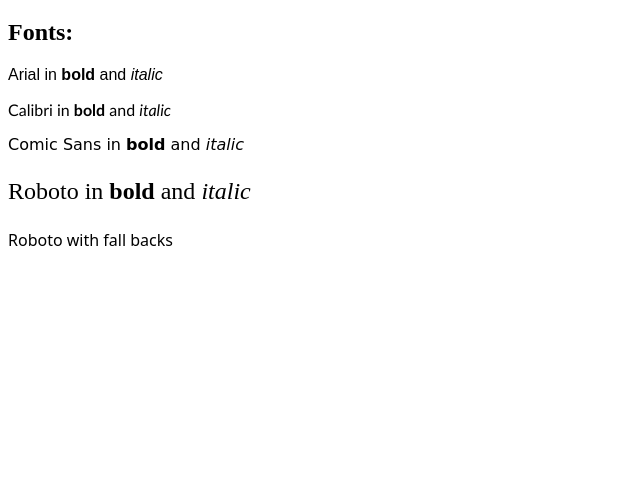
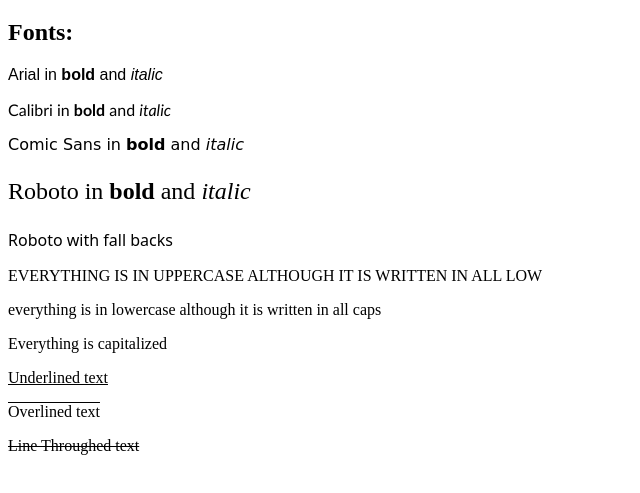
Before and after one commit to yamaanqidwai/CSS-Text-Practise, a plain HTML site: page index.html in a window 1280 px wide. Shown: the part 61-554 px from the top of the page, without its empty margins (0-640 px from the left). Drawn offline with Linux system fonts and the light colour scheme.

Commit message:
made updates to index and styles

```diff
--- a/index.html
+++ b/index.html
@@ -1,21 +1,46 @@
 <!DOCTYPE html>
 <html lang="en">
-<head>
-    <meta charset="UTF-8">
-    <meta name="viewport" content="width=device-width, initial-scale=1.0">
-    <meta name="author" content="Yamaan Qidwai">
+  <head>
+    <meta charset="UTF-8" />
+    <meta name="viewport" content="width=device-width, initial-scale=1.0" />
+    <meta name="author" content="Yamaan Qidwai" />
     <title>Text Practise</title>
-    <link rel="stylesheet" href="style.css" type="text/css">
-</head>
-<body>
+    <link rel="stylesheet" href="style.css" type="text/css" />
+  </head>
+  <body>
     <h1>Text</h1>
     <h2>Fonts:</h2>
-    <p class="arial">Arial in <span class="bold">bold</span> and <span class="italic">italic</span></p>
-    <p class="calibri">Calibri in <span class="bold">bold</span> and <span class="italic">italic</span></p>
-    <p class="comic-sans">Comic Sans in <span class="bold">bold</span> and <span class="italic">italic</span></p>
-    <p class="roboto">Roboto in <span class="bold">bold</span> and <span class="italic">italic</span></p>
+    <p class="arial">
+      Arial in <span class="bold">bold</span> and
+      <span class="italic">italic</span>
+    </p>
+    <p class="calibri">
+      Calibri in <span class="bold">bold</span> and
+      <span class="italic">italic</span>
+    </p>
+    <p class="comic-sans">
+      Comic Sans in <span class="bold">bold</span> and
+      <span class="italic">italic</span>
+    </p>
+    <p class="roboto">
+      Roboto in <span class="bold">bold</span> and
+      <span class="italic">italic</span>
+    </p>
     <p class="fallback-roboto">Roboto with fall backs</p>
 
+    <p class="upper-case">
+      everything is in uppercase although it is written in all low
+    </p>
 
-</body>
+    <p class="lower-case">
+      EVERYTHING IS IN LOWERCASE ALTHOUGH IT IS WRITTEN IN ALL CAPS
+    </p>
+
+    <p class="capitalize">Everything is capitalized</p>
+
+    <p class="underlined">Underlined text</p>
+    <p class="overlined">Overlined text</p>
+    <p class="line-throughed">Line Throughed text</p>
+
+  </body>
 </html>
--- a/style.css
+++ b/style.css
@@ -36,3 +36,25 @@ Not using it for, most users have already downloaded this type of font */
   font-family: system-ui, -apple-system, BlinkMacSystemFont, "Segoe UI", Roboto,
     Oxygen, Ubuntu, Cantarell, "Open Sans", "Helvetica Neue", sans-serif;
 }
+
+.upper-case {
+  text-transform: uppercase;
+}
+.capitalized {
+  text-transform: capitalize;
+}
+.lower-case {
+  text-transform: lowercase;
+}
+
+.underlined {
+  text-decoration: underline;
+}
+
+.overlined {
+  text-decoration: overline;
+}
+
+.line-throughed {
+  text-decoration: line-through;
+}
```
Also changed, not shown: 1 other file.
